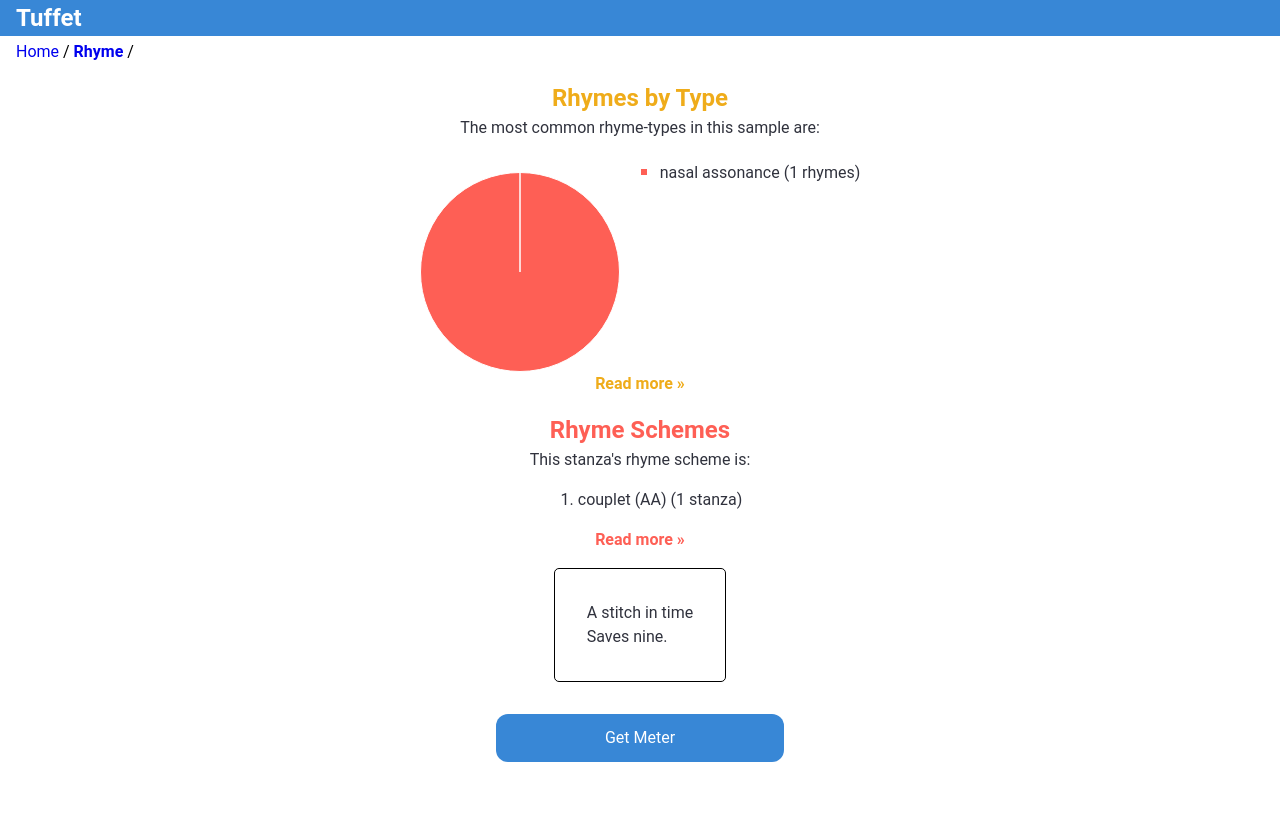
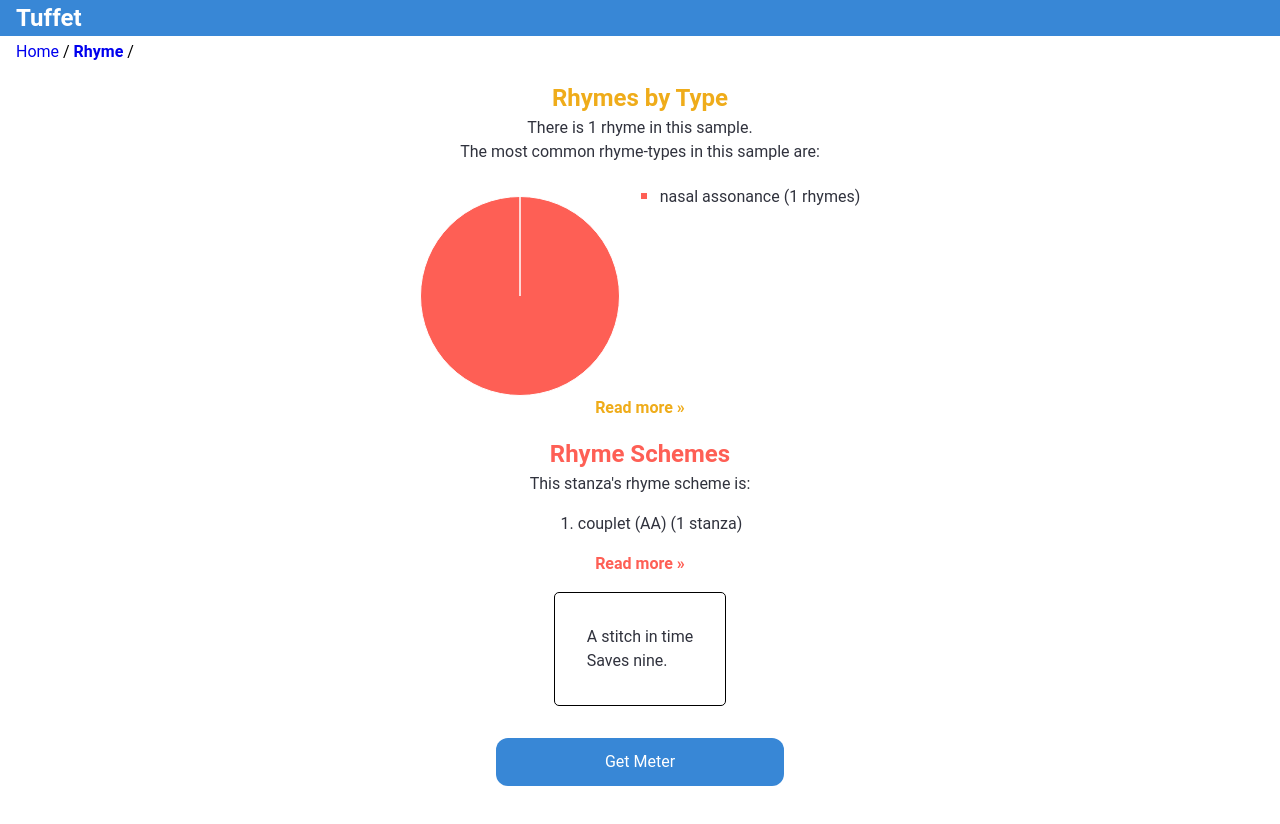
Before and after one commit to SamuelPerrin/tuffet, a React (Create React App) app in the folder iambe/: page / in a window 1280 px wide. Both pictures are taken after a click on the button "Stitch in Time". Shown: the top 824 px of the page. Built offline with nearby package versions, Linux system fonts and the light colour scheme.

Commit message:
refactors Rhymes page a bit

```diff
--- a/iambe/src/components/Rhymes.js
+++ b/iambe/src/components/Rhymes.js
@@ -47,6 +47,7 @@ const Rhymes = props => {
   }
 
   const typeCounts = Object.entries(rhymeTypeCounts).filter(x => x[1] > 0).sort((a,b) => b[1] - a[1]);
+  const totalRhymes = Object.keys(rhymeTypeCounts).reduce((a,b) => a + rhymeTypeCounts[b], 0);
 
   const pieData = {
     labels: typeCounts.map(x => x[0]),
@@ -71,7 +72,7 @@ const Rhymes = props => {
 
   let stanzaNum = -1;
 
-  if (Object.keys(rhymeTypeCounts).reduce((a,b) => a + rhymeTypeCounts[b], 0) === 0) {
+  if (totalRhymes === 0) {
     return (
       <div>
         <Breadcrumbs>
@@ -93,8 +94,9 @@ const Rhymes = props => {
         <Link to='/rhyme' className='current'>Rhyme</Link>
       </Breadcrumbs>
       <Container>
-      <Section>
+        <Section>
           <h3><YellowSpan>Rhymes by Type</YellowSpan></h3>
+          <p>There {totalRhymes === 1 ? 'is': 'are'} {totalRhymes} rhyme{totalRhymes === 1 ? '' : 's'} in this sample.</p>
           <p>The most common rhyme-types in this sample are:</p>
           <div style={{
             display:'flex',
```
